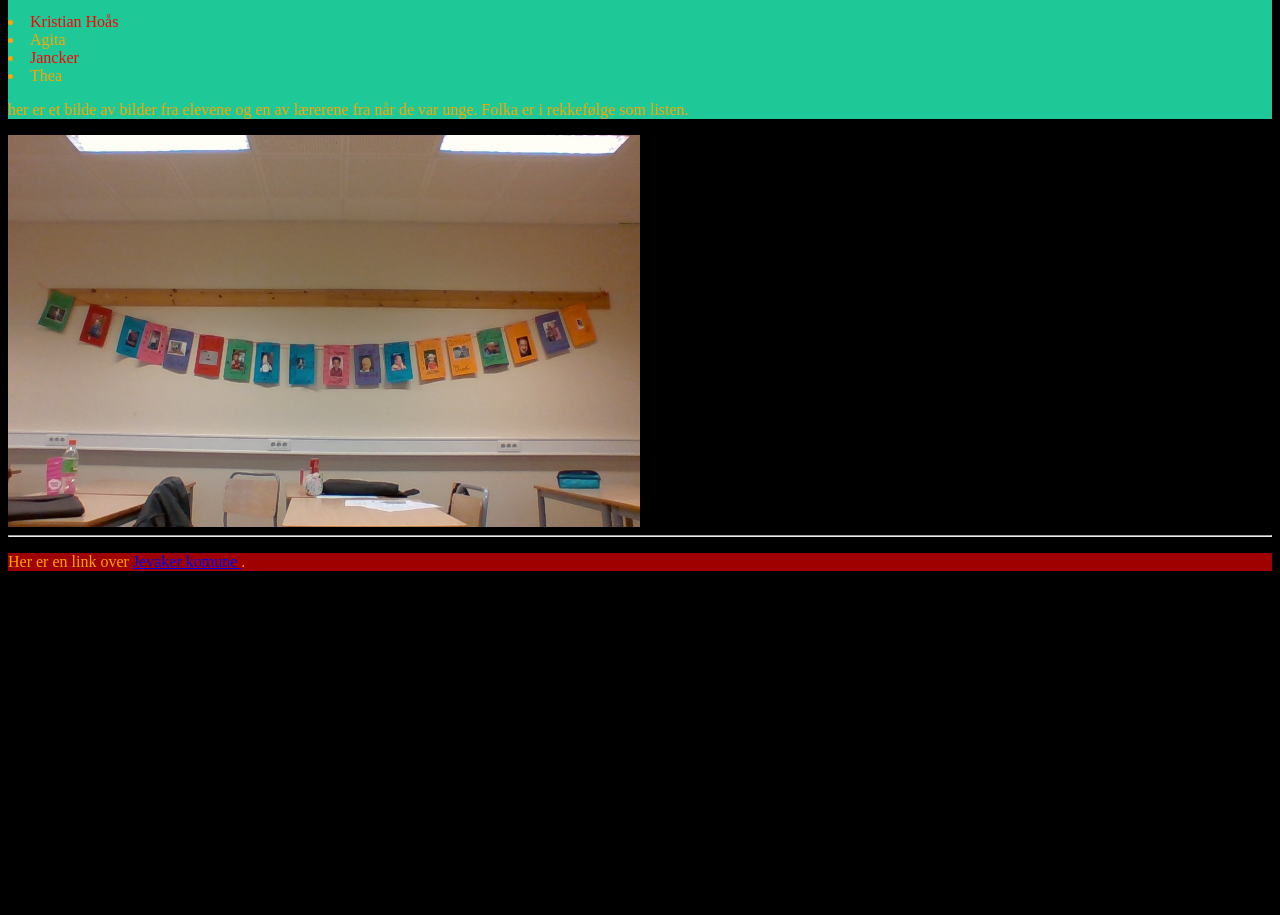
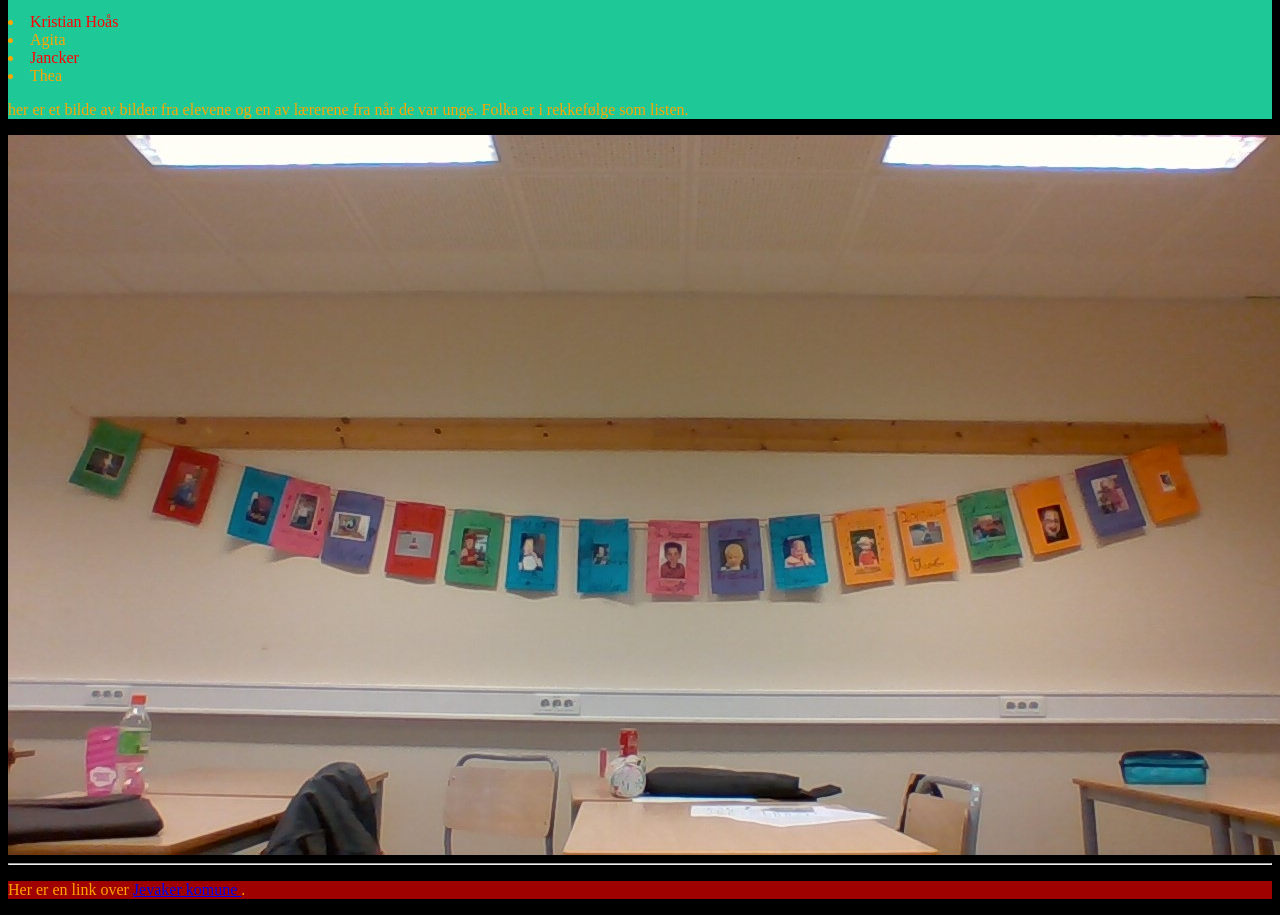
Before and after one commit to JensenBrooo/JensenBrooo.github.io, a plain HTML site: page index.html in a window 1280 px wide. Shown: the part 461-1376 px from the top of the page. Before the commit the page ends 1048 px from the top, so only its background shows below. Drawn offline with Linux system fonts and the light colour scheme.

Commit message:
Update index.html

```diff
--- a/index.html
+++ b/index.html
@@ -47,9 +47,10 @@
 		<li> Thea </li>
 		<p> her er et bilde av bilder fra elevene og en av lærerene fra når de var unge. Folka er i rekkefølge som listen.</p>
 	</div>
-	<IMG SRC="Skole.jpg" width=50% height=50%>
+	<IMG SRC="Skole.jpg">
 	<hr>
 	<div style="background-color: #9f0000">
 		<p>Her er en link over <a href="https://www.jevnaker.kommune.no/"> Jevaker komune </a>.</p>
+		</div>
 </body>
 </html>
```
